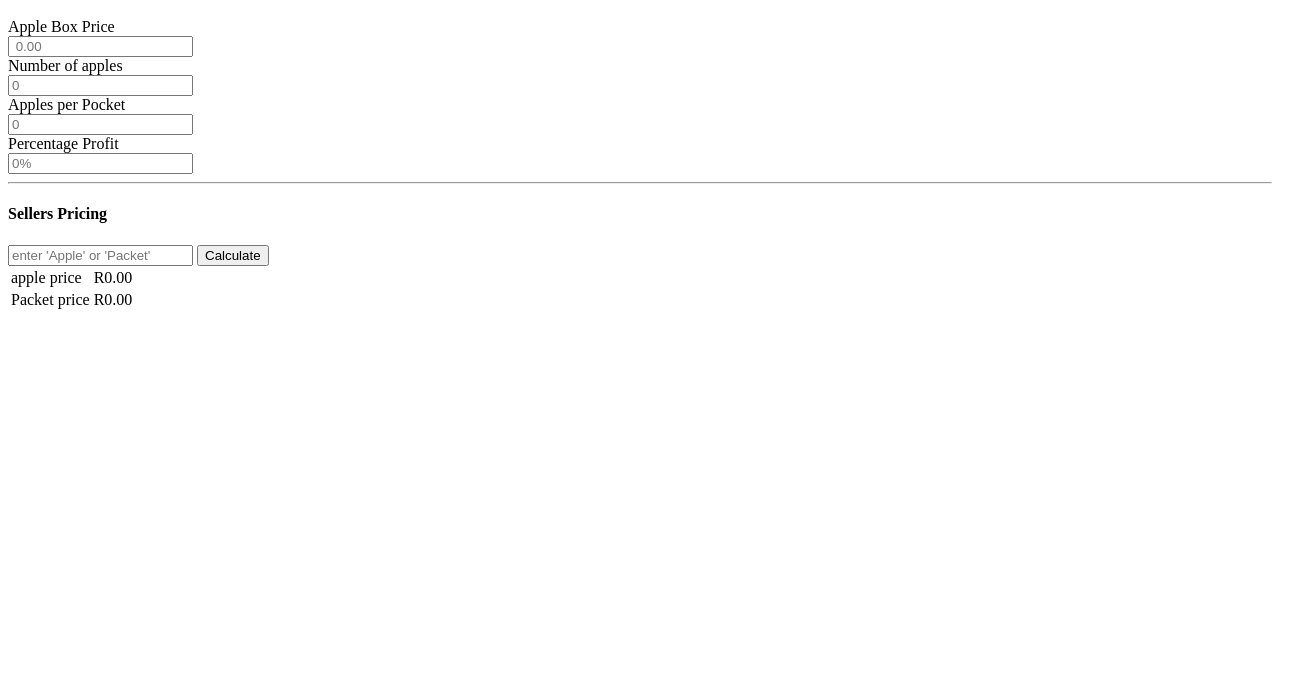
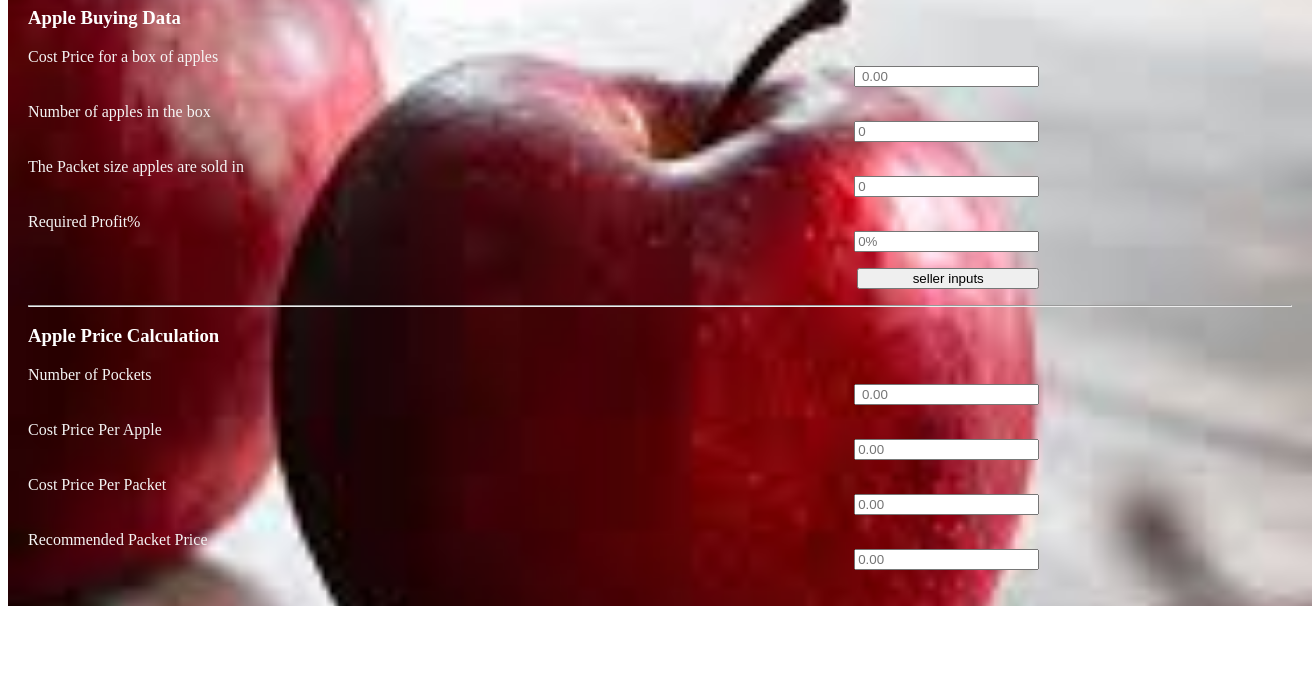
Before and after one commit to Siphemkhosi/Apple-Pockets, a plain HTML site: page index.html in a window 1280 px wide. Shown: the part 101-800 px from the top of the page, 1312 px wide, since content can reach past the window. Drawn offline with Linux system fonts and the light colour scheme; files whose address does not match are found by name.

Commit message:
Pushing js code

```diff
--- a/Apples-pockect.fact.js
+++ b/Apples-pockect.fact.js
@@ -0,0 +1,35 @@
+function theApplePlanner(){
+let pricingApples =0;
+let pricingPackets =0;
+let numberOfPackets =0;
+    function setApplePrice(pricingapple){
+        pricingApples = pricingapple;
+    }
+    function getApplePrice(){
+      return pricingApples;
+    }
+    function setPacketPrice(pricingpackets){
+        pricingPackets= pricingpackets
+    }
+    function getPacketPrice(){
+      return pricingPackets;
+    }
+
+
+    function setPacketNumber(numberofpackets){
+      return numberOfPackets =numberofpackets;
+    }
+
+    function getPacketNumber(){
+      return numberOfPackets;
+    }
+
+    return{
+        setApplePrice,
+        getApplePrice,
+        setPacketPrice,
+        getPacketPrice,
+        setPacketNumber,
+        getPacketNumber
+    }
+}
--- a/index.html
+++ b/index.html
@@ -13,33 +13,49 @@
         <div class="main">
 
 
-        <h4>Sellers Inputs </h4>
-        <div class="box-price"> Apple Box Price</div>
-        <input class="" placeholder=" 0.00">
-        <div class="numOf-apples"> Number of apples </div>
-        <input class=""  placeholder="0">
-        <div class="applesin-pocket" >Apples per Pocket</div>
-        <input class=" " placeholder="0" class="apple-per-pocket">
-        <div class="percent"> Percentage Profit</div>
-        <input class=""  placeholder="0%">
+        <h3>Apple Buying Data </h3>
+        <div class="box-price">Cost Price for a box of apples</div>
+        <div class="box">
+        <input class="b" type="number" placeholder=" 0.00">
+        </div>
+        <div class="numOf-apples"> Number of apples in the box </div>
+        <div class="numOf">
+        <input class="n" type="number" placeholder="0">
+        </div>
+        <div class="applesin-pocket" >The Packet size apples are sold in</div>
+
+        <div class="applesin">
+        <input class=" a"  type="number" placeholder="0" class="apple-per-pocket">
+    </div>
+        <div class="percent"> Required Profit%</div>
+        <div class="per">
+        <input class="p" type="number" placeholder="0%">
+        </div>
+        <div class="button" >
+        <button class="button-primary Calculate" type="button" name="button">seller inputs</button>
+        </div>
          </div>
          <hr>
-         <h4>Sellers Pricing </h4>
+         <h3>Apple Price Calculation </h3>
          <div class="pricing">
-            <input type="text" name="" value="" placeholder="enter 'Apple' or 'Packet' " class="packet-applePrices">
-            <button class="CalPrice" type="button" name="button">Calculate</button>
-           <div class="pric">
-            <table>
-              <tr>
-                <td>apple price</td>
-                <td>R<span class="apples">0.00</span></td>
-              </tr>
-              <tr>
-                <td>Packet price</td>
-                <td>R<span class="packet">0.00</span></td>
-              </tr>
-            </table>
+            <div class="Num-Apples">Number of Pockets</div>
+            <div class="Num">
+            <input class="numberofpackets" type="number" placeholder=" 0.00">
+            </div>
+            <div class="Cost-price"> Cost Price Per Apple </div>
+            <div class="cost">
+            <input class="pricingapple" type="number" placeholder="0.00">
+            </div>
+            <div class="costper-packet" >Cost Price Per Packet</div>
+
+            <div class="costper">
+            <input class="pricingpackets" type="number" placeholder="0.00" class="apple-per-pocket">
         </div>
+            <div class="Recommended"> Recommended Packet Price</div>
+            <div class="recommend">
+            <input class="r" type="number" placeholder="0.00">
+            </div>
+
           </div>
     </div>
 </body>
--- a/style.css
+++ b/style.css
@@ -0,0 +1,55 @@
+
+.container{
+    background:url(applepic/images.jpeg) no-repeat;
+    /* background-color: blue; */
+    background-position: center center;
+    background-size: cover;
+   background-color: red;
+    height: auto;
+    width: 100%;
+
+  margin-left: auto;
+  margin-right: auto;
+  padding: 20px;
+  max-width: 2000px;
+
+
+}
+.main, .pricing{
+    font-weight: 500;
+    color: whitesmoke
+}
+
+
+h3{
+    font-weight: 600;
+    color: white;
+}
+h1{
+    text-align: center;
+    justify-content: end;
+    font-weight: 600;
+}
+.box-price, .numOf-apples, .applesin-pocket, .percent{
+    text-align: left;
+    justify-content: left;
+  width: 20%
+
+}
+.per, .applesin, .numOf, .box, .button{
+    margin-bottom: 16px;
+    text-align: right;
+    justify-content: right;
+  width: 80%
+}
+button{
+    text-align: center;
+    justify-content: center;
+  width: 18%
+}
+ .Num, .cost, .costper, .recommend{
+    margin-bottom: 16px;
+    text-align: end;
+    justify-content: end;
+  width: 80%
+}
```
Also changed, not shown: test/Apples-pocket.test.js (+33 -0 lines), applepic/119216771-large-red-apple-with-yellow-background-perfect-for-advertising-photos-apple-is-a-healthy-fruit-.webp (added), applepic/images (1).jpeg (added), applepic/images.jpeg (added).
